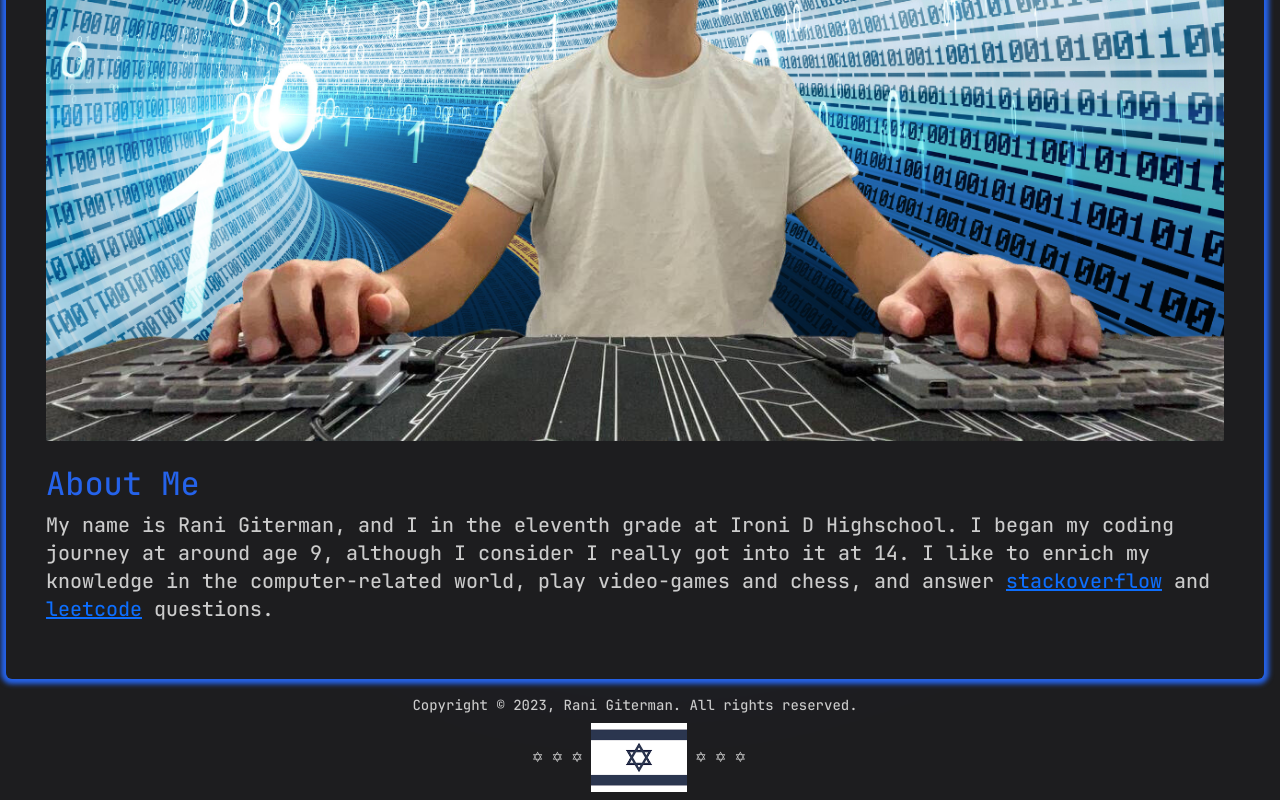
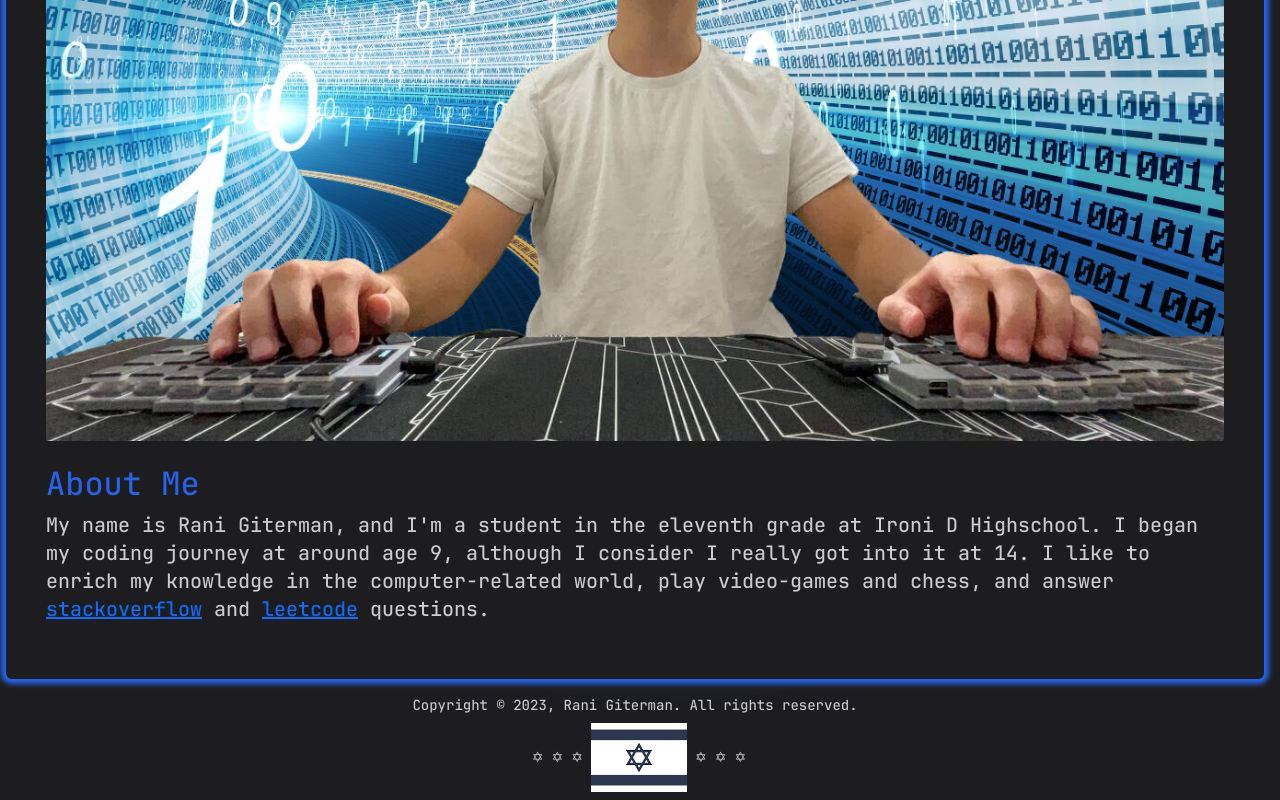
Before and after one commit to RaniGiterman/portfolio, a React (Create React App) app: page / in a window 1280 px wide. Shown: the part 426-1226 px from the top of the page. Built offline with nearby package versions, Linux system fonts and the light colour scheme.

Commit message:
fixed text...

```diff
--- a/src/comp/page/Home.jsx
+++ b/src/comp/page/Home.jsx
@@ -7,7 +7,7 @@ export default function Home() {
       <br></br>
       <h2 className="text-blue-600">About Me</h2>
       <p className="text-xl mt-2">
-        My name is Rani Giterman, and I in the eleventh grade at Ironi D
+        My name is Rani Giterman, and I'm a student in the eleventh grade at Ironi D
         Highschool. I began my coding journey at around age 9, although I
         consider I really got into it at 14. I like to enrich my knowledge in
         the computer-related world, play video-games and chess, and answer{" "}
```
